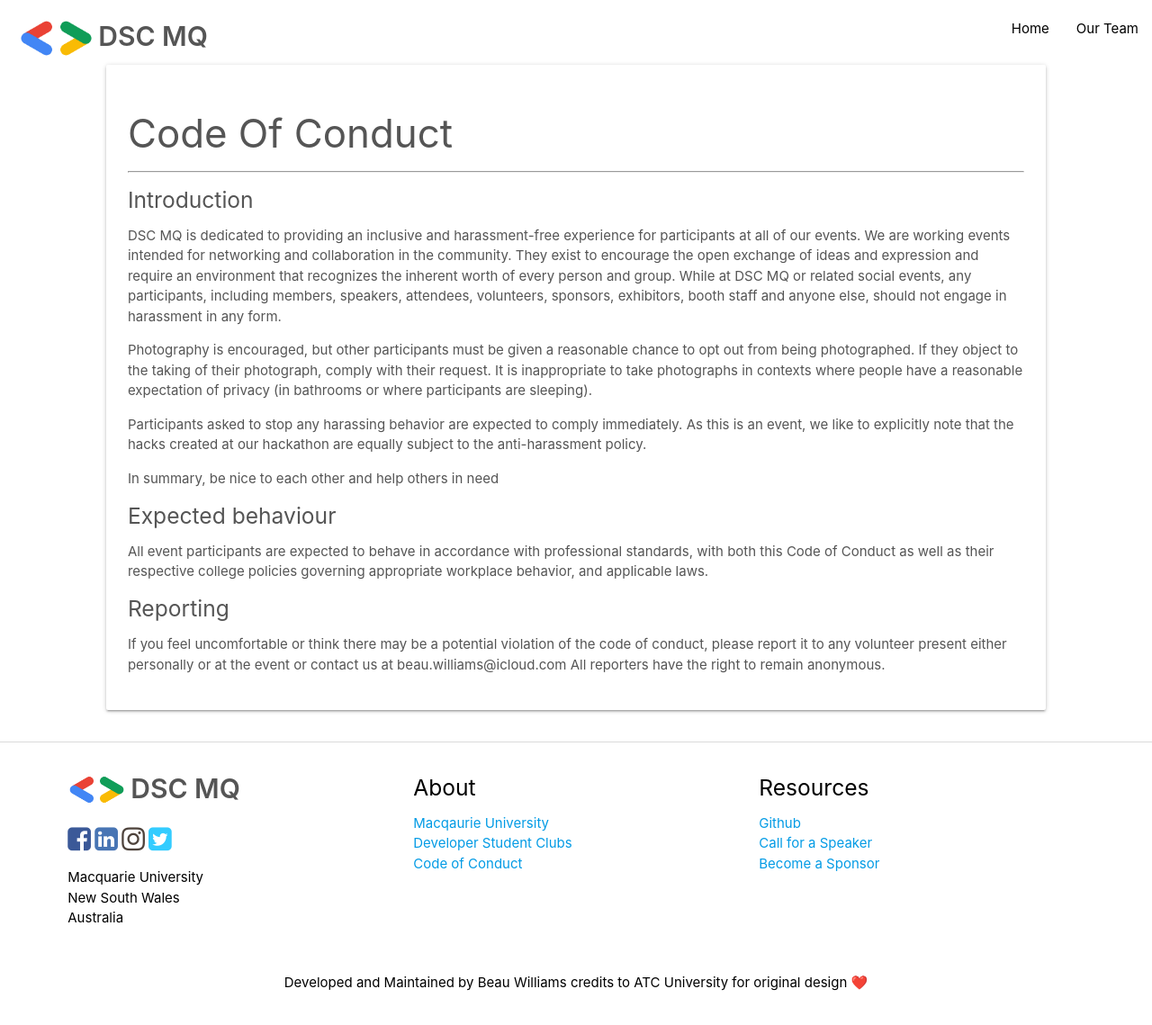
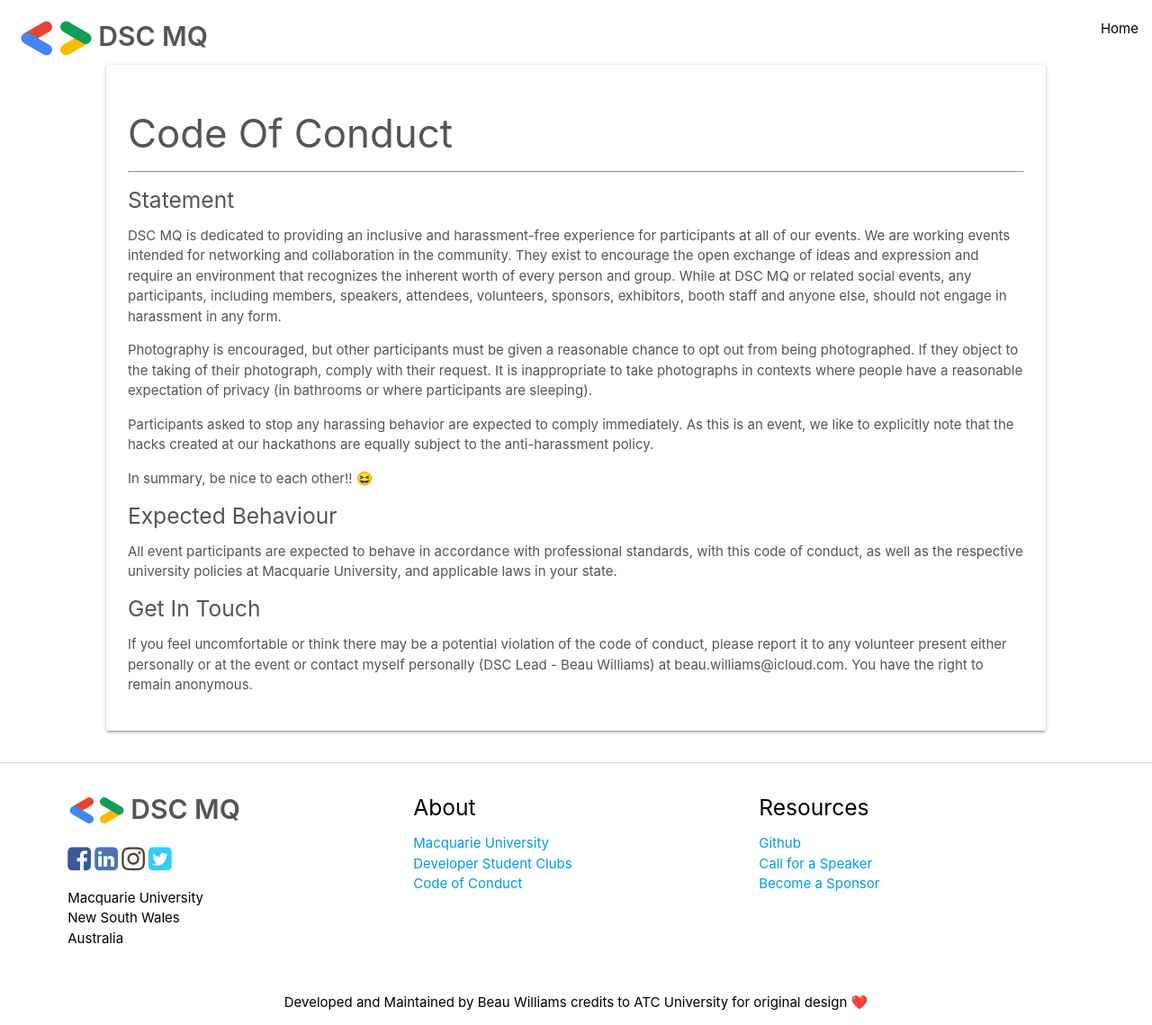
Before and after one commit to beauwilliams/DSCMQWebsite, a Flask app: template app/templates/code-of-conduct.html in a window 1280 px wide. Shown: the whole page at 90% size. Before the commit the page ends 1101 px from the top, so only its background shows below. Run offline with Flask 2, Linux system fonts and the light colour scheme; the template is opened without the code that fills it, so the values that code supplies are empty.

Commit message:
fixing 404's and updating policies. Added links.

```diff
--- a/app/main.py
+++ b/app/main.py
@@ -12,10 +12,14 @@
 def index():
     return render_template("/index.html")
 
+@app.route("/code-of-conduct.html")
+def codeOfConduct():
+    return render_template("code-of-conduct.html")
 
-@app.route("/team.html")
-def about():
-    return render_template("team.html")
+# BEAU 17/11/20 -> Removed. No team page currently. #####TODO####
+# @app.route("/team.html")
+# def about():
+#     return render_template("team.html")
 
 
 @app.route("/events.html")
--- a/app/templates/code-of-conduct.html
+++ b/app/templates/code-of-conduct.html
@@ -4,15 +4,17 @@
 <head>
     <meta charset="UTF-8">
 	<title>DSC MQ | Code Of Conduct</title>
+    <!-- <title>DSC MQ | Events</title> -->
     <script src="https://ajax.googleapis.com/ajax/libs/jquery/3.4.1/jquery.min.js"></script>
     <link rel="stylesheet" href="https://cdnjs.cloudflare.com/ajax/libs/materialize/1.0.0/css/materialize.min.css">
     <link href="https://fonts.googleapis.com/icon?family=Material+Icons" rel="stylesheet">
     <script src="https://cdnjs.cloudflare.com/ajax/libs/materialize/1.0.0/js/materialize.min.js"></script>
     <link rel="stylesheet" href="https://cdnjs.cloudflare.com/ajax/libs/font-awesome/4.7.0/css/font-awesome.min.css">
-	<link rel="stylesheet" type="text/css" href="css/main.css">
-	<script src="js/main.js"></script>
+    <link rel="stylesheet" type="text/css" href="static/css/main.css">
+    <script src="static/main.js"></script>
     <link rel="icon" href="static/logo.png" type="image/gif" sizes="16x16">
     <meta name="viewport" content="width=device-width, initial-scale=1.0, minimum-scale=1" />
+</head>
 
 <body>
     <div class="bouncing-loader" id="preloader">
@@ -33,8 +35,7 @@
                 <a href="#" data-target="mobile-demo" class="sidenav-trigger"><i
                         class="material-icons black-text">menu</i></a>
                 <ul class="right hide-on-med-and-down">
-					<li><a href="/" class="black-text">Home</a></li>
-					<li><a href="team.html" class="black-text">Our Team</a></li>
+                    <li><a href="index.html" class="black-text">Home</a></li>
                 </ul>
             </div>
         </nav>
@@ -42,9 +43,9 @@
 
     <ul class="sidenav" id="mobile-demo">
         <li><a href="/">Home</a></li>
-		<li><a href="team.html">Our Team</a></li>
     </ul>
 
+    <!-- END OF NAV BAR -->
 
 	<div class="row">
 		<div class="col s12 m10 l10 offset-l1 offset-m1">
@@ -52,7 +53,7 @@
 				<span style="color: #555">
 					<h3>Code Of Conduct</h3>
 					<hr>
-					<h5>Introduction</h5>
+					<h5>Statement</h5>
 					<p>DSC MQ is dedicated to providing an inclusive and harassment-free experience for
 						participants at all of our events. We are working events intended for networking and
 						collaboration in
@@ -68,24 +69,22 @@
 						of
 						privacy (in bathrooms or where participants are sleeping).</p>
 					<p>Participants asked to stop any harassing behavior are expected to comply immediately.
-						As this is an event, we like to explicitly note that the hacks created at our hackathon
+						As this is an event, we like to explicitly note that the hacks created at our hackathons
 						are equally subject to the anti-harassment policy.</p>
-					<p>In summary, be nice to each other and help others in need</p>
-					<h5>Expected behaviour</h5>
+					<p>In summary, be nice to each other!! 😆</p>
+					<h5>Expected Behaviour</h5>
 					<p>All event participants are expected to behave in accordance with professional standards,
-						with both this Code of Conduct as well as their respective college policies
-						governing appropriate workplace behavior, and applicable laws.</p>
-					<h5>Reporting</h5>
+						with this code of conduct, as well as the respective university policies at Macquarie University, and applicable laws in your state.</p>
+					<h5>Get In Touch</h5>
 					<p>If you feel uncomfortable or think there may be a potential violation of the code of conduct,
-						please report it to any volunteer present either personally or at the event or contact us at
-						beau.williams@icloud.com
-						All reporters have the right to remain anonymous.</p>
+						please report it to any volunteer present either personally or at the event or contact myself personally (DSC Lead - Beau Williams) at
+						beau.williams@icloud.com.
+						You have the right to remain anonymous.</p>
 
 				</span>
 			</div>
 		</div>
 	</div>
-
 
 	<footer class="page-footer white black-text">
 		<div class="container footer-container">
@@ -111,9 +110,9 @@
 				<div class="col l4 s12">
 					<h5 class="">About</h5>
 					<ul>
-						<li><a class="text-lighten-3" href="https://www.mq.edu.au/" target="_blank">Macqaurie
+						<li><a class="text-lighten-3" href="https://www.mq.edu.au/" target="_blank">Macquarie
 								University</a></li>
-						<li><a class="text-lighten-3" href="hhttps://dsc.community.dev/macquarie-university/"
+						<li><a class="text-lighten-3" href="https://dsc.community.dev/macquarie-university/"
 								target="_blank">Developer Student Clubs</a></li>
 						<li><a class="text-lighten-3" href="code-of-conduct.html" target="_blank">Code of Conduct</a>
 						</li>
```
Also changed, not shown: app/templates/events.html (+4 -4 lines), app/templates/index.html (+11 -13 lines), 1 other file. Lines whose indentation alone changed are shown as unchanged.
